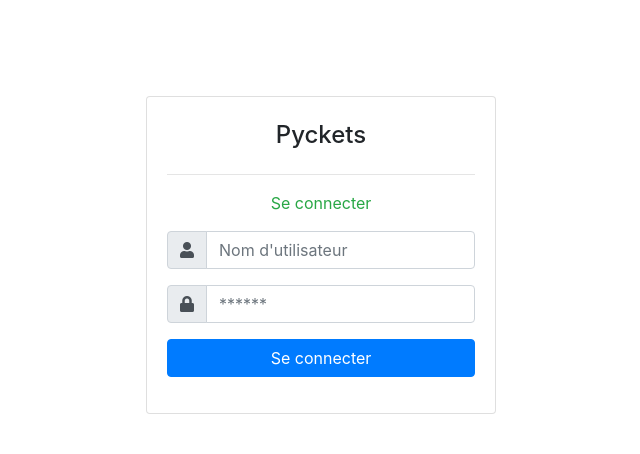
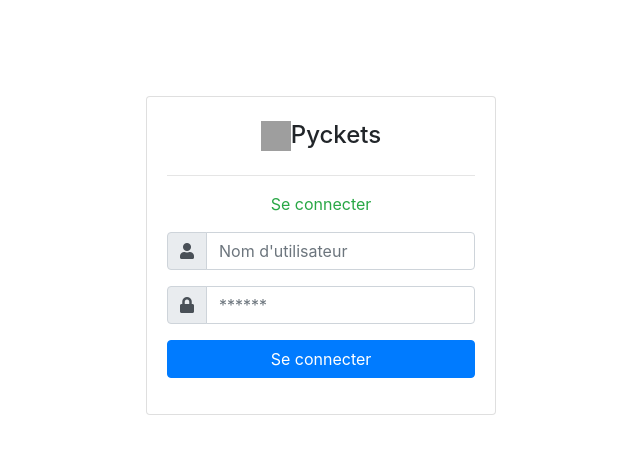
Before and after one commit to RubenVP2/pyTicket, a Flask app: page / in a window 1280 px wide. Shown: the part 56-510 px from the top of the page, without its empty margins (319-959 px from the left). Run offline with Flask 2, Linux system fonts and the light colour scheme; some libraries are stand-ins or nearby versions; grey boxes are pictures that could not be loaded.

Commit message:
Ajout logo dans le form de login

```diff
--- a/templates/index.html
+++ b/templates/index.html
@@ -19,7 +19,7 @@
 
     <div class="card">
     <article class="card-body">
-      <h4 class="card-title text-center mb-4 mt-1">Pyckets</h4>
+      <h4 class="card-title text-center mb-4 mt-1"><img src="https://cdn.iconscout.com/icon/free/png-256/python-14-569257.png" width="30" height="30" class="d-inline-block align-top" alt="" loading="lazy">Pyckets</h4>
       <hr>
       <p class="text-success text-center">Se connecter</p>
       <form method="POST">
```
